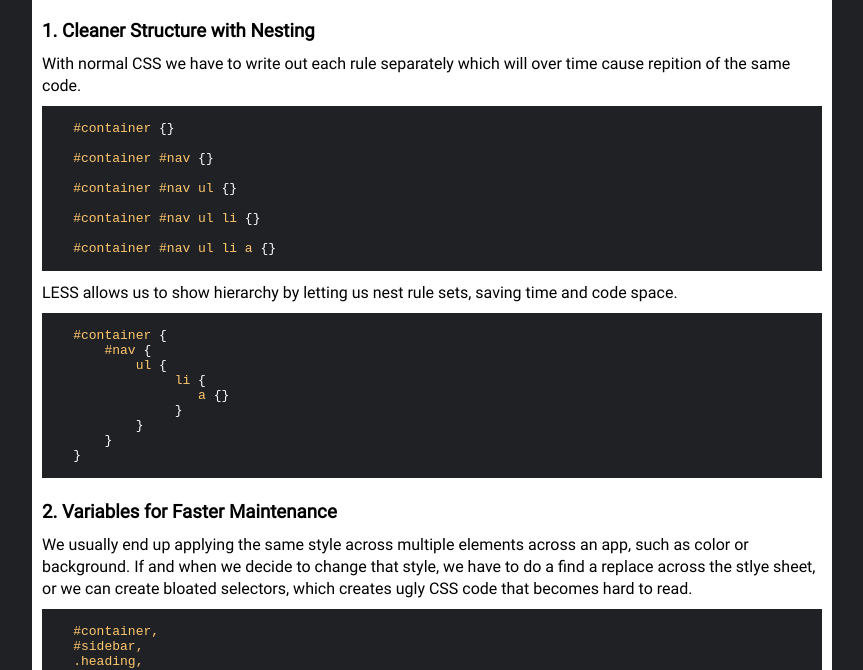
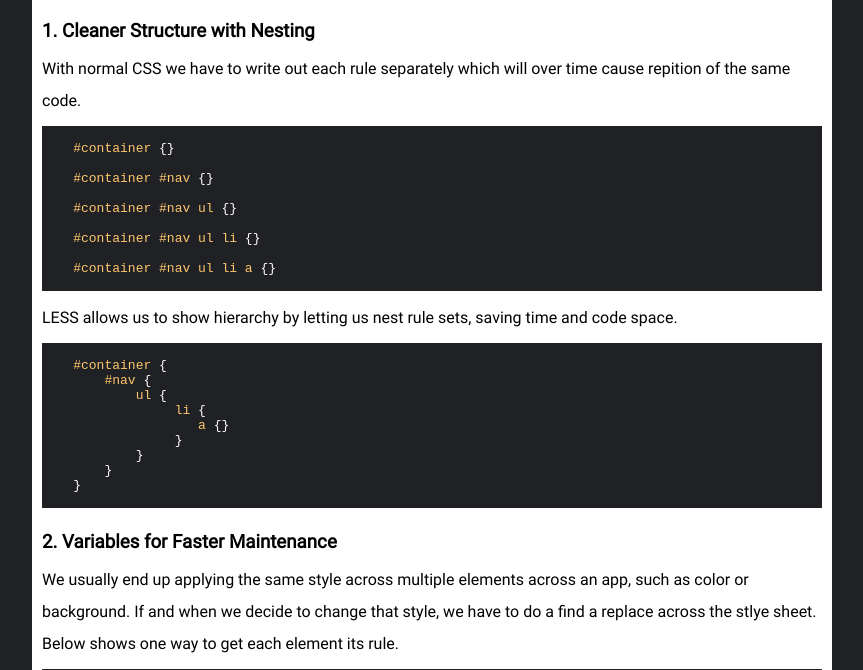
Before and after one commit to mwernimont/webpack_less_presentation, a website built with webpack: page dist/index.html in a window 1280 px wide. Shown: the part 76-746 px from the top of the page, without its empty margins (208-1071 px from the left). Built offline with Linux system fonts and the light colour scheme.

Commit message:
finished?

```diff
--- a/src/less/styles.less
+++ b/src/less/styles.less
@@ -13,6 +13,7 @@
 @punctuation: #fff;
 @property: #6d9bbc;
 @green: #a6c160;
+@marginBottom20: 0 0 20px 0;
 
 *{
 	padding:0;
@@ -22,14 +23,26 @@
 body{
 	background: @background;
 	font-family: "MyFont";
+}
+
+.header{
+	margin: @marginBottom20;
+}
+
+
+.point{
+	margin: @marginBottom20;
 
 	h3{
-		margin-top:20px;
+		margin: 0 0 10px 0;
 	}
+
 	p{
-		margin:10px 0;
+		margin: 10px 0 10px 0;
+		line-height: 2em;
 	}
 }
+
 
 pre{
 	background: @background;
```
Also changed, not shown: dist/3e1af3ef546b9e6ecef9f3ba197bf7d2.ttf (deleted), dist/app.bundle.js, dist/index.html, dist/styles.css.
